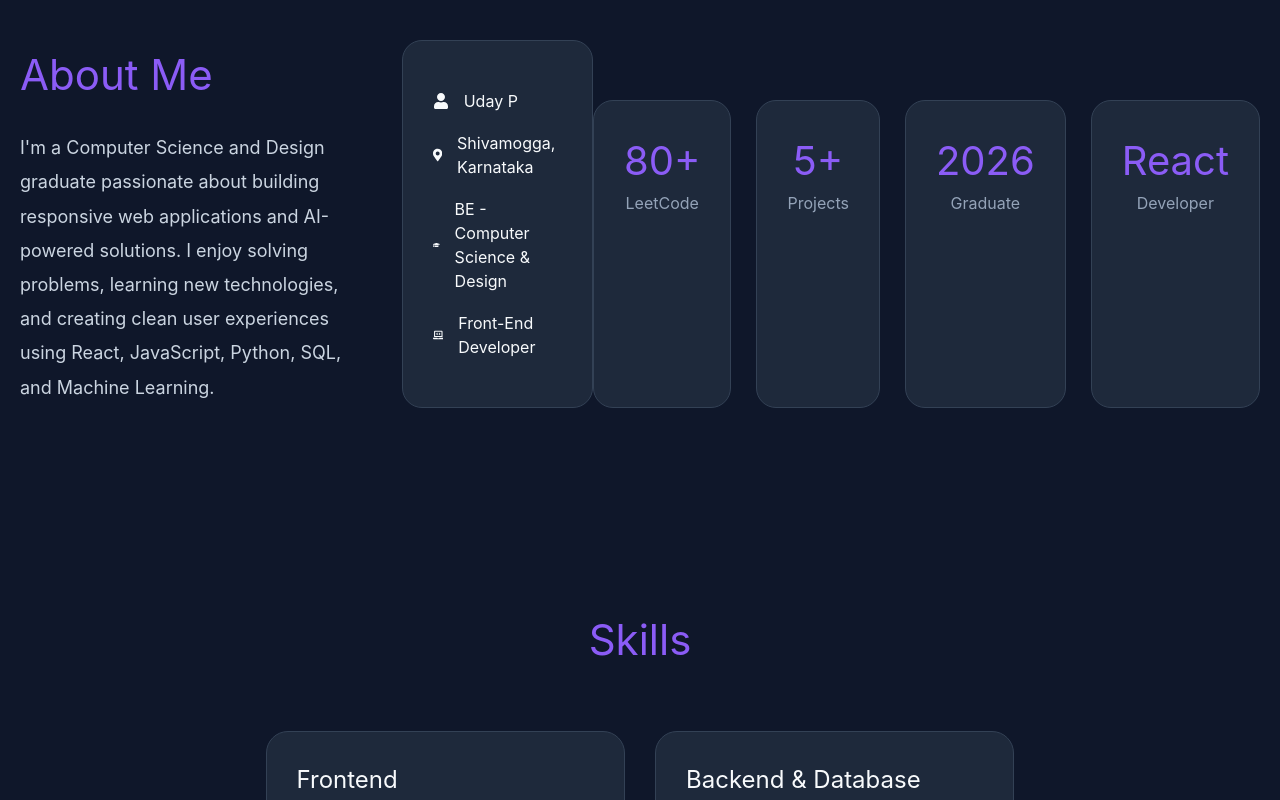
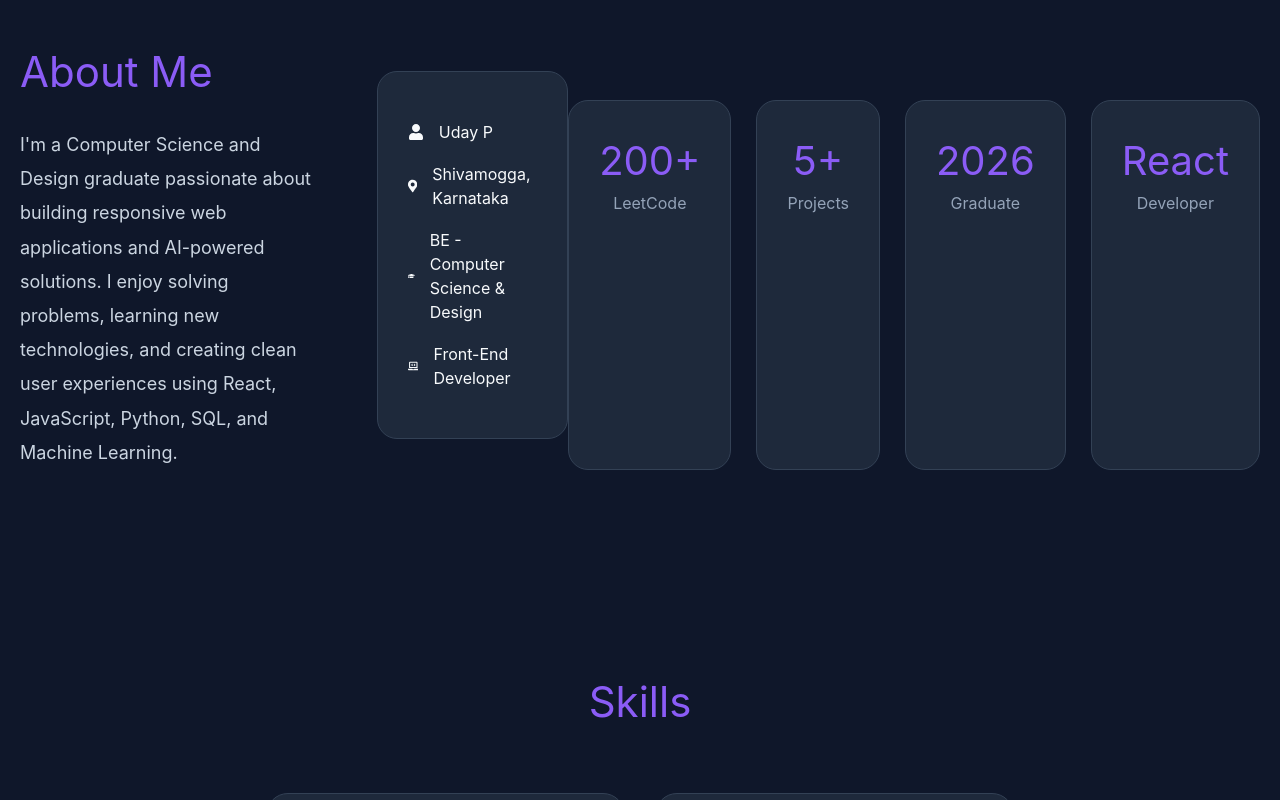
Before and after one commit to uday99-hi/uday-portfolio, a React (Vite) app: page / in a window 1280 px wide. Shown: the part 860-1660 px from the top of the page. Built offline with nearby package versions, Linux system fonts and the light colour scheme.

Commit message:
Complete professional portfolio website

```diff
--- a/src/components/About.jsx
+++ b/src/components/About.jsx
@@ -56,7 +56,7 @@
       <div className="stats-container">
 
         <div className="stat-card">
-          <h3>80+</h3>
+          <h3>200+</h3>
           <span>LeetCode</span>
         </div>
 
--- a/src/components/Achievements.jsx
+++ b/src/components/Achievements.jsx
@@ -44,7 +44,7 @@
 
 
 <h3>
-80+
+200+
 </h3>
 
 
```
